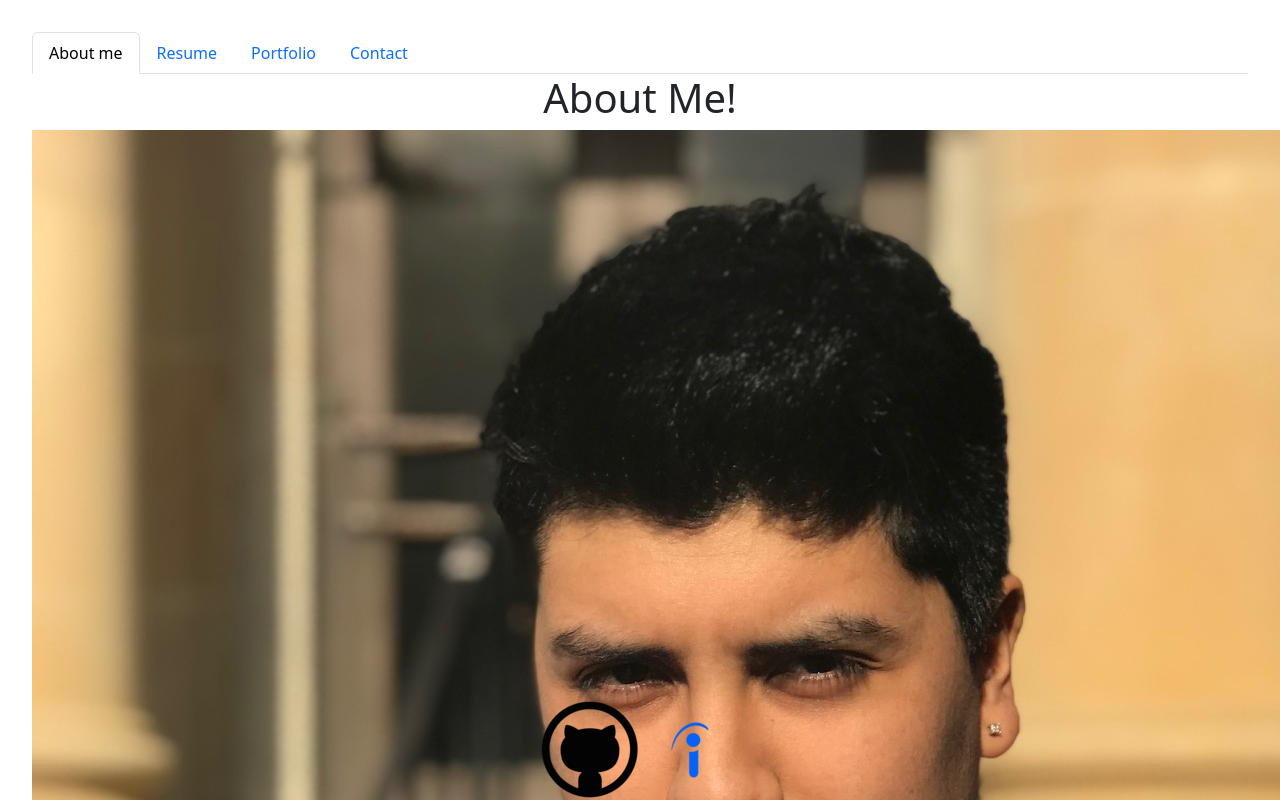
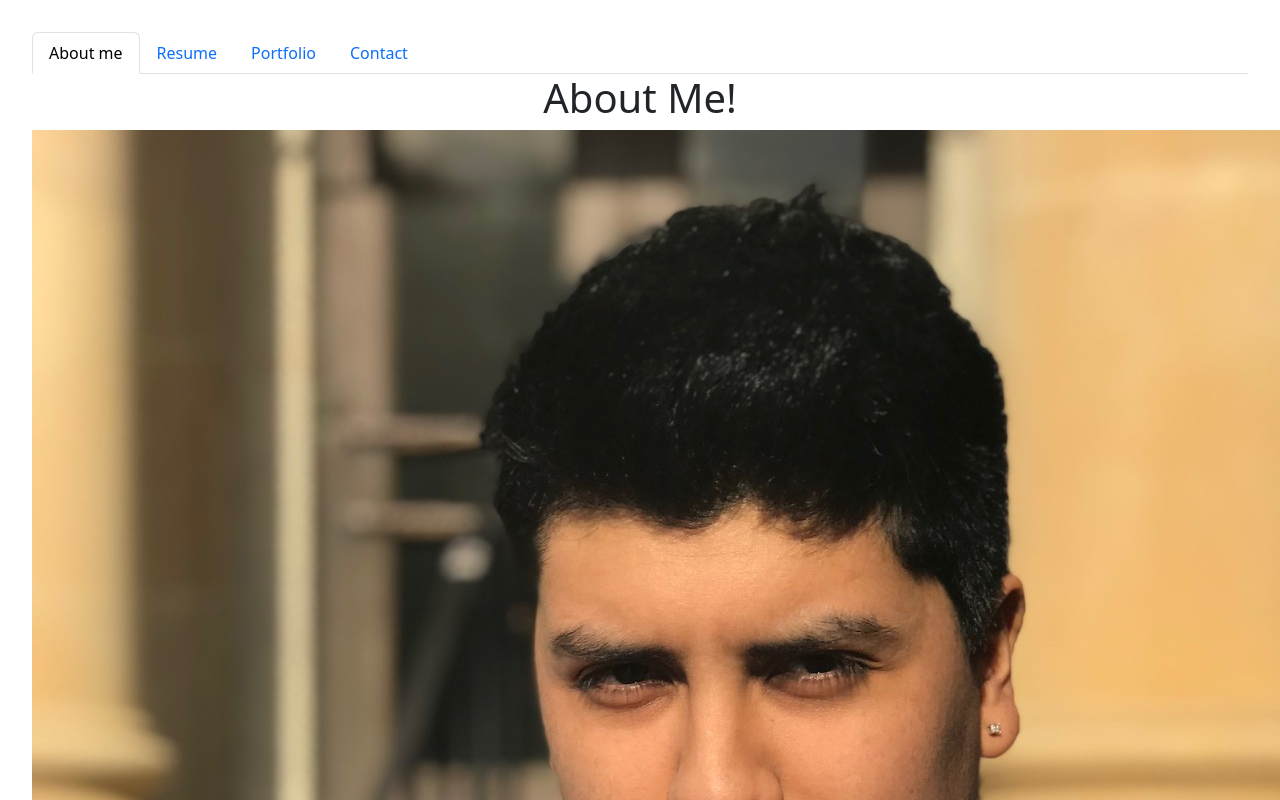
Before and after one commit to anthonyaadamson/react-portfolio, a React (Vite) app: page / in a window 1280 px wide. Shown: the top 800 px of the page. Built offline with nearby package versions, Linux system fonts and the light colour scheme.

Commit message:
update footer

```diff
--- a/src/components/Footer.jsx
+++ b/src/components/Footer.jsx
@@ -1,6 +1,6 @@
 function Footer(){
     return(
-        <footer className="position-fixed bottom-0 start-50 translate-middle-x">
+        <footer className="position-relative bottom-0 start-50 translate-middle-x">
             <a href="https://github.com/anthonyaadamson"><img src="github_logo.png" alt="Github Logo" /></a>
             <a href="https://indeed.com"><img src="indeed_logo.png" alt="Indeed Logo" /></a>
         </footer>
```
